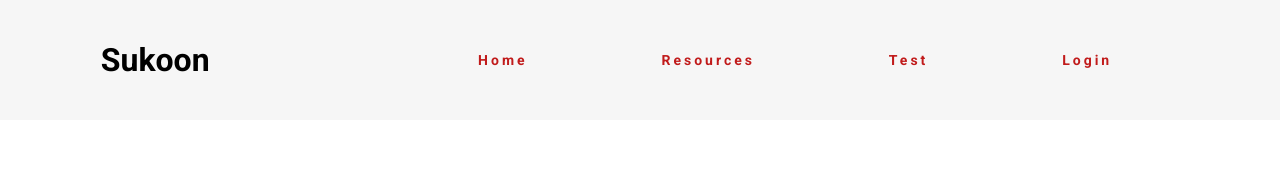
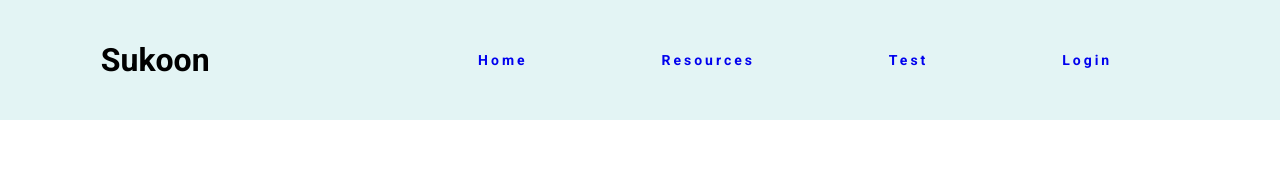
Before and after one commit to jeetkanodia/MentalHealth-frontend, a React (Vite) app: page / in a window 1280 px wide. Shown: the top 170 px of the page. Built offline with nearby package versions, Linux system fonts and the light colour scheme.

Commit message:
Update quiz page and navbar styles

```diff
--- a/src/components/QuizPage.jsx
+++ b/src/components/QuizPage.jsx
@@ -14,9 +14,7 @@ const QuizPage = () => {
       <div className="quiz-page-question">{questions[currentQuestion]}</div>
       <div className="quiz-answers">
         {/* have onclick handlers for these answers */}
-        <div onClick={handleClick} className="quiz-answer">
-          Very Often
-        </div>
+        <div className="quiz-answer">Very Often</div>
         <div className="quiz-answer">Sometimes</div>
         <div className="quiz-answer">Never</div>
       </div>
--- a/src/styles/navbar.css
+++ b/src/styles/navbar.css
@@ -6,7 +6,7 @@
     align-items: center;
     justify-content: space-around;
     height: 15vh;
-    background-color: #eeeeee80;
+    background-color: #E3F4F4;
 }
 
 .navbar-links {
@@ -22,7 +22,6 @@
 }
 
 .navbar-link {
-    color: #c11b1b;
     text-decoration: none;
     letter-spacing: 3px;
     font-weight: bold;
--- a/src/styles/quizpage.css
+++ b/src/styles/quizpage.css
@@ -2,6 +2,7 @@
     padding-top: 15vh;
     height: 85vh;
     width: 100%;
+    background-color: #F8F6F4;
 }
 
 .quiz-page-title {
@@ -31,6 +32,7 @@
 }
 
 .quiz-answer {
+    background-color: #B7C4CF;
     width: 20%;
     text-align: center;
     margin: 1rem;
```
